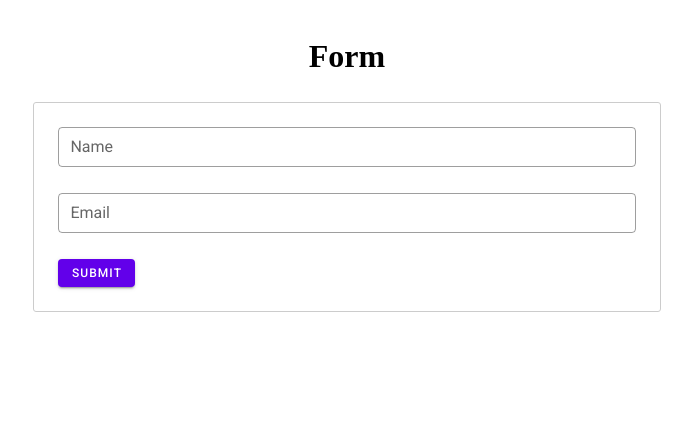
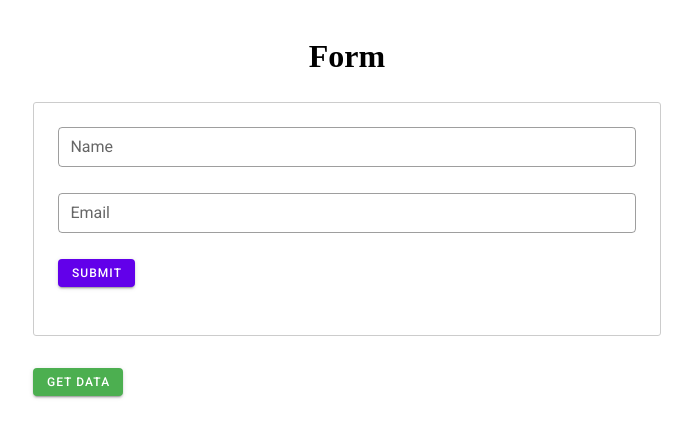
Before and after one commit to AmauriMarcos/test-request-vue, a Vue app: page / in a window 1280 px wide. Shown: the top 438 px of the page, without its empty margins (293-985 px from the left). Built offline with nearby package versions, Linux system fonts and the light colour scheme.

Commit message:
setup get and post data

```diff
--- a/src/components/Formulario.vue
+++ b/src/components/Formulario.vue
@@ -18,7 +18,23 @@
          </v-text-field>
          <v-btn small color="deep-purple accent-4" class='myButton' @click='submit()'>Submit</v-btn>
       </v-form>
-      <p></p>
+
+      <div class="box-info">
+         <v-btn small color="success" class='myButton' @click='getData()'>Get data</v-btn>
+        <v-card
+          class="mx-auto"
+          tile
+          v-for='dados in info' :key='dados'
+        >
+          <v-list-item two-line>
+            <v-list-item-content>
+              <v-list-item-title>{{dados.name}}</v-list-item-title>
+              <v-list-item-subtitle>{{dados.email}}</v-list-item-subtitle>
+            </v-list-item-content>
+          </v-list-item>
+
+      </v-card>
+      </div>
     </v-app>
 
   </div>
@@ -45,6 +61,12 @@ export default {
       }).catch(error =>{
           console.log(error);
       })
+    },
+     async getData(){
+      let res = await  axios.get("https://vueserver-80315.firebaseio.com/data.json")
+       for(let key in res.data){
+         this.info.push(res.data[key]);
+       }
     }
   }
 };
@@ -59,11 +81,17 @@ export default {
     padding: 1.5rem;
 
   }
+  .box-info{
+    margin-top: 2rem;
+    width: 100%;
+  }
   .v-application--wrap{
     min-height: 0 !important;
   }
 
   .myButton{
     color: white !important;
+    margin-bottom: 1.5rem;
   }
+
 </style>
```
Lines whose indentation alone changed are shown as unchanged.
